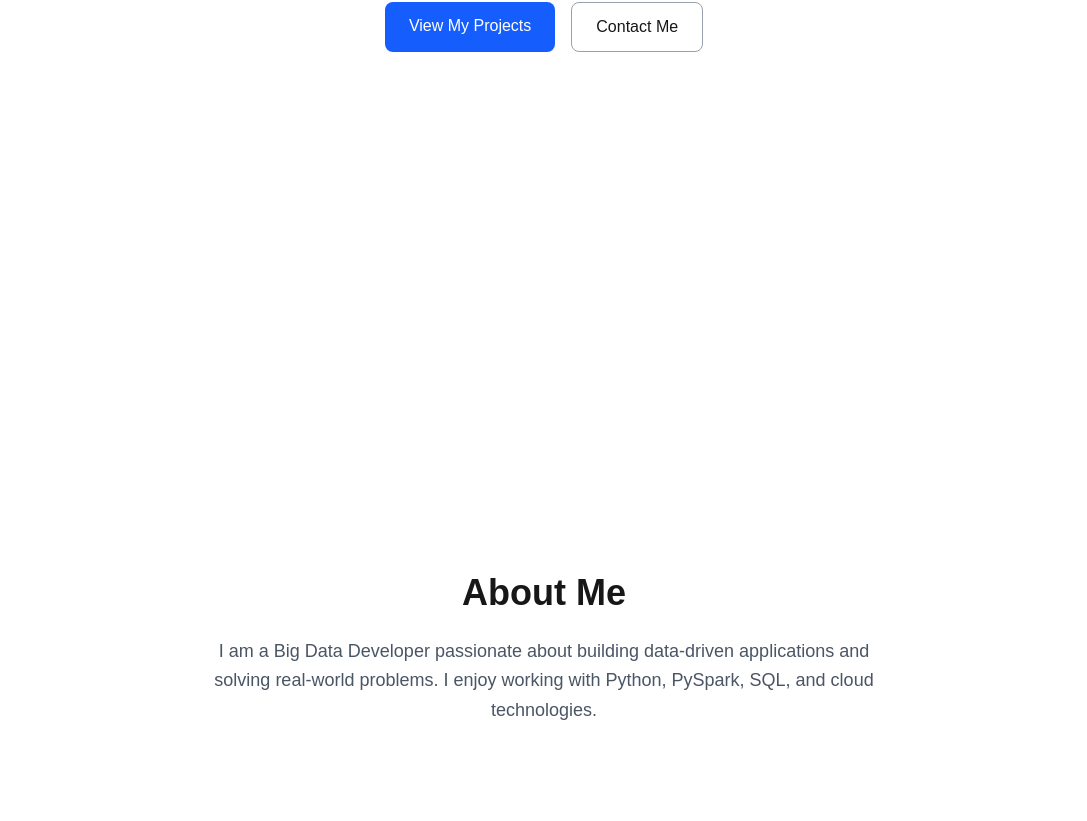
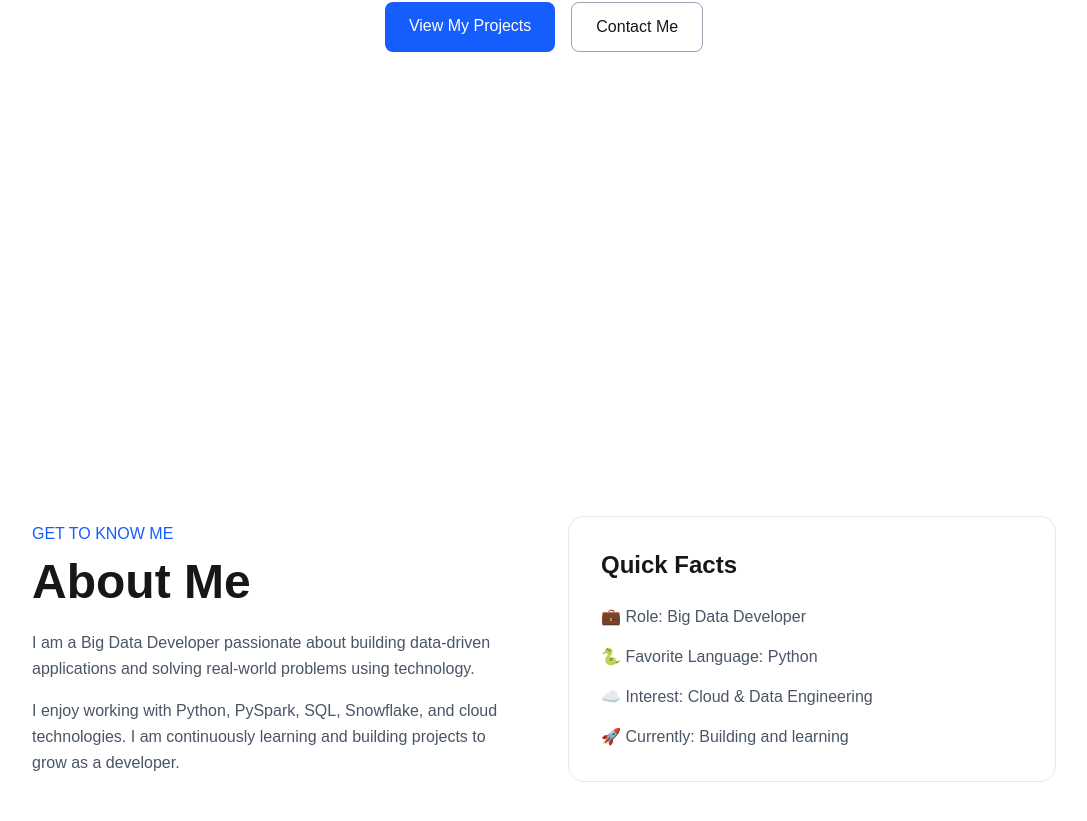
Before and after one commit to sreya86/Employee-Referal, a Next.js app: page / in a window 1280 px wide. Shown: the part 551-1372 px from the top of the page, without its empty margins (96-1183 px from the left). Built offline with nearby package versions, Linux system fonts and the light colour scheme.

Commit message:
Modify and Upgrade About UI1

```diff
--- a/components/About.tsx
+++ b/components/About.tsx
@@ -2,17 +2,58 @@ export default function About() {
   return (
     <section
       id="about"
-      className="min-h-screen flex flex-col justify-center items-center text-center p-8"
+      className="min-h-screen flex items-center px-6 py-20"
     >
-      <h2 className="text-4xl font-bold mb-6">
-        About Me
-      </h2>
+      <div className="max-w-5xl mx-auto grid md:grid-cols-2 gap-12 items-center">
 
-      <p className="max-w-2xl text-lg text-gray-600 leading-relaxed">
-        I am a Big Data Developer passionate about building data-driven
-        applications and solving real-world problems. I enjoy working with
-        Python, PySpark, SQL, and cloud technologies.
-      </p>
+        {/* Left side */}
+        <div>
+          <p className="text-blue-600 font-medium mb-3">
+            GET TO KNOW ME
+          </p>
+
+          <h2 className="text-4xl md:text-5xl font-bold mb-6">
+            About Me
+          </h2>
+
+          <p className="text-gray-600 leading-relaxed mb-4">
+            I am a Big Data Developer passionate about building data-driven
+            applications and solving real-world problems using technology.
+          </p>
+
+          <p className="text-gray-600 leading-relaxed">
+            I enjoy working with Python, PySpark, SQL, Snowflake, and cloud
+            technologies. I am continuously learning and building projects
+            to grow as a developer.
+          </p>
+        </div>
+
+        {/* Right side */}
+        <div className="border border-gray-200 rounded-2xl p-8">
+          <h3 className="text-2xl font-bold mb-6">
+            Quick Facts
+          </h3>
+
+          <div className="space-y-4 text-gray-600">
+            <p>
+              💼 <span className="font-medium">Role:</span> Big Data Developer
+            </p>
+
+            <p>
+              🐍 <span className="font-medium">Favorite Language:</span> Python
+            </p>
+
+            <p>
+              ☁️ <span className="font-medium">Interest:</span> Cloud & Data Engineering
+            </p>
+
+            <p>
+              🚀 <span className="font-medium">Currently:</span> Building and learning
+            </p>
+          </div>
+        </div>
+
+      </div>
     </section>
   );
 }
```
